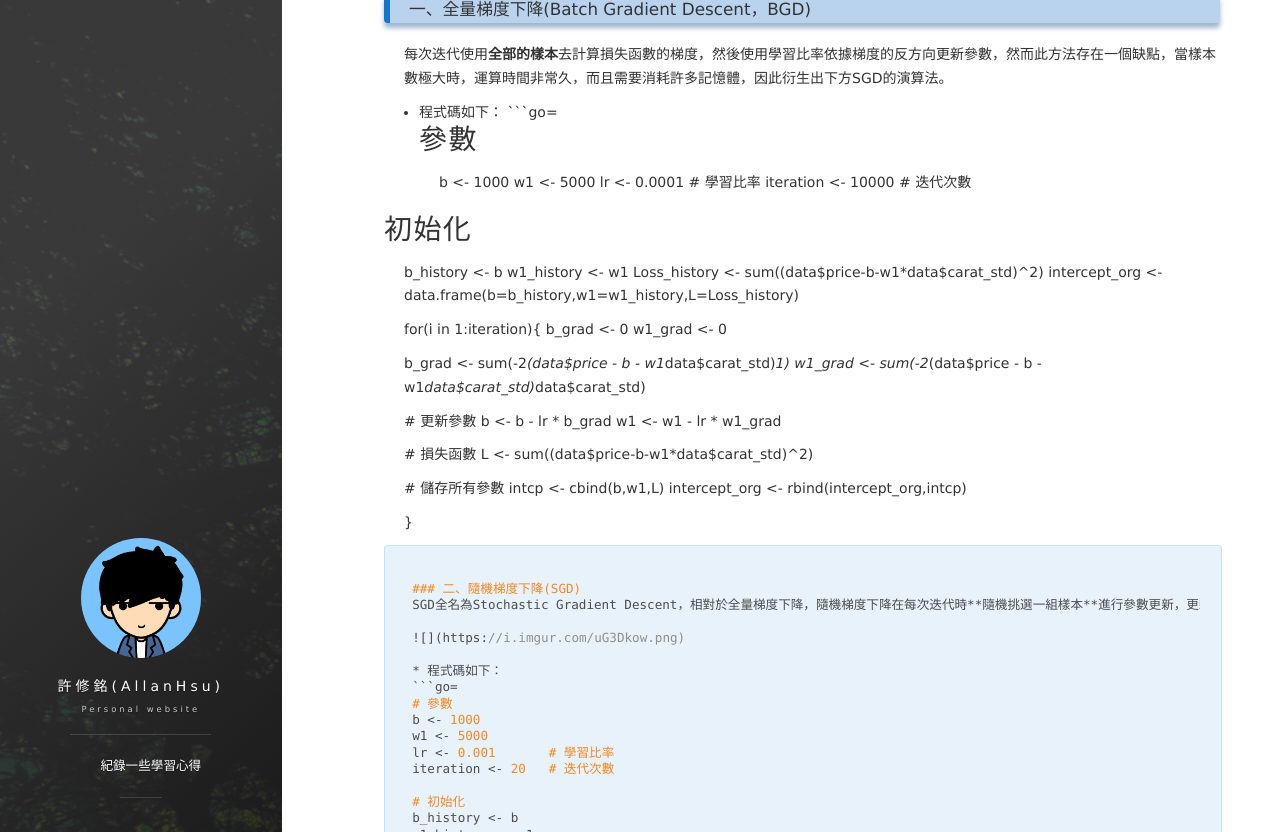
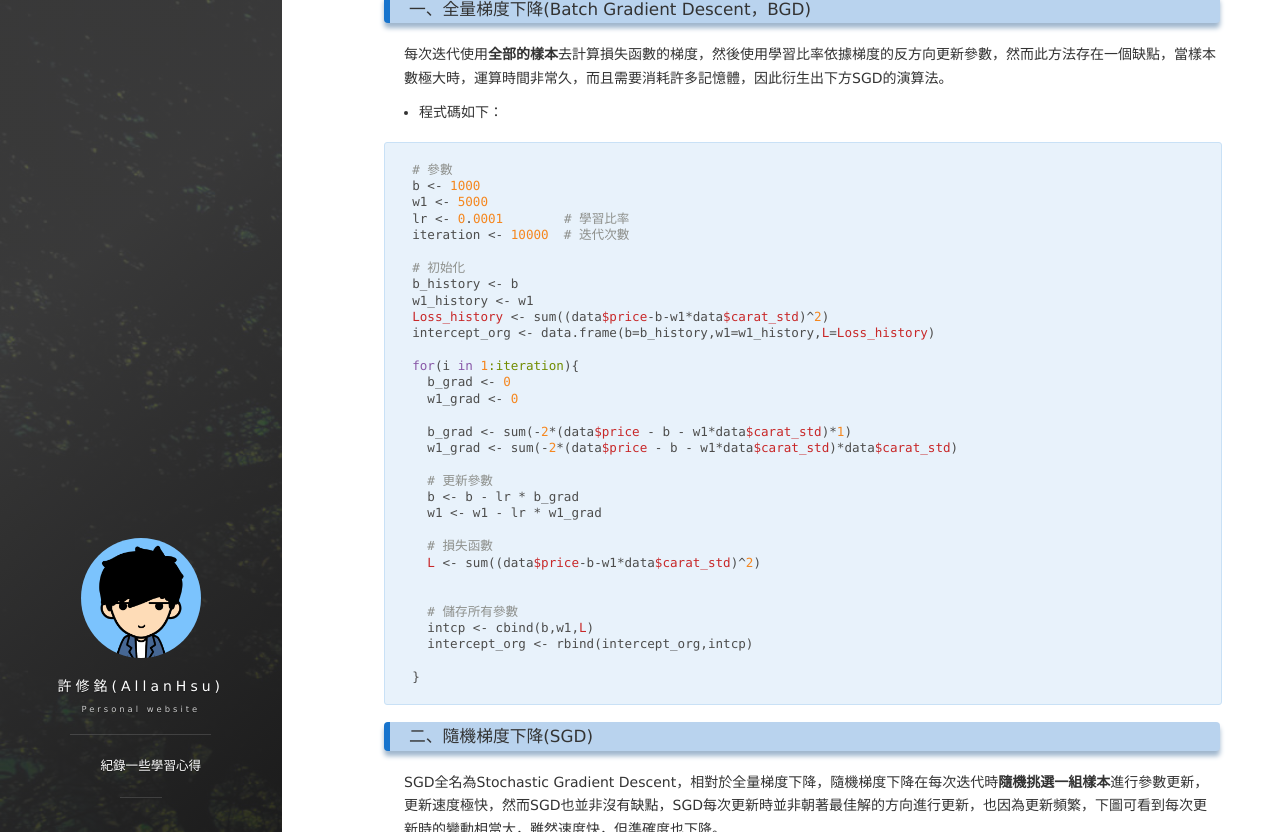
Before and after one commit to allanhsu83117/allanhsu83117.github.io, a Jekyll site: the page built from _posts/2018-01-22-gradient-descent.md, in a window 1280 px wide and 1400 px high, scrolled down 671 px. Shown: the top 832 px of the window. Built offline with Jekyll 4.4.1, drawn with Linux system fonts in a browser that asks for light colours; nearby versions of some CDN libraries; comment, search, counter and statistics services are not loaded; some of the changed text lies outside the part shown; grey boxes are pictures that could not be loaded.

Commit message:
Add files via upload

````diff
--- a/_posts/2018-01-22-gradient-descent.md
+++ b/_posts/2018-01-22-gradient-descent.md
@@ -17,7 +17,7 @@ tag: [R]
 
 * 最後決定挑選**切割品質為Ideal**且**透明度為IF**的鑽石資料，只保留價格與克拉數的欄位，並且針對克拉數的欄位進行標準化。
 
-```go=
+```
 library(tidyverse)
 library(ggplot2)
 
@@ -33,7 +33,8 @@ y <- data$price
 每次迭代使用**全部的樣本**去計算損失函數的梯度，然後使用學習比率依據梯度的反方向更新參數，然而此方法存在一個缺點，當樣本數極大時，運算時間非常久，而且需要消耗許多記憶體，因此衍生出下方SGD的演算法。
 
 * 程式碼如下：
-```go=
+
+```
 # 參數
 b <- 1000
 w1 <- 5000
@@ -74,7 +75,8 @@ SGD全名為Stochastic Gradient Descent，相對於全量梯度下降，隨機
 ![](https://i.imgur.com/uG3Dkow.png)
 
 * 程式碼如下：
-```go=
+
+```
 # 參數
 b <- 1000
 w1 <- 5000
@@ -124,8 +126,10 @@ for(i in 1:iteration){
 
 ### 三、Adagrade
 Adagrade全名為Adaptive Gradient Algorithm，此算法能針對稀疏特徵，增加其更新幅度，而對非稀疏特徵，縮小其更新幅度，因此此方法適合稀疏數據，另外Adagrade的另一個優點是能自動調整學習比率，減少手動調整的麻煩，然而這是優點也是缺點，可看到學習比率每次更新會一直累加，導致迭代到後期更新參數時，學習比率`lr/sqrt(b_lr)`變得很小。
+
 * 程式碼如下：
-```go=
+
+```
 # 參數
 b <- 1000
 w1 <- 5000
@@ -168,6 +172,7 @@ for(i in 1:iteration){
 * （上）藍色的線為Adagrade
 * （中）紫色的線為BGD
 * （下）粉紅色的線為SGD
+
 ![](https://i.imgur.com/JGWZzeY.png)
 
 ### 五、結論
````
